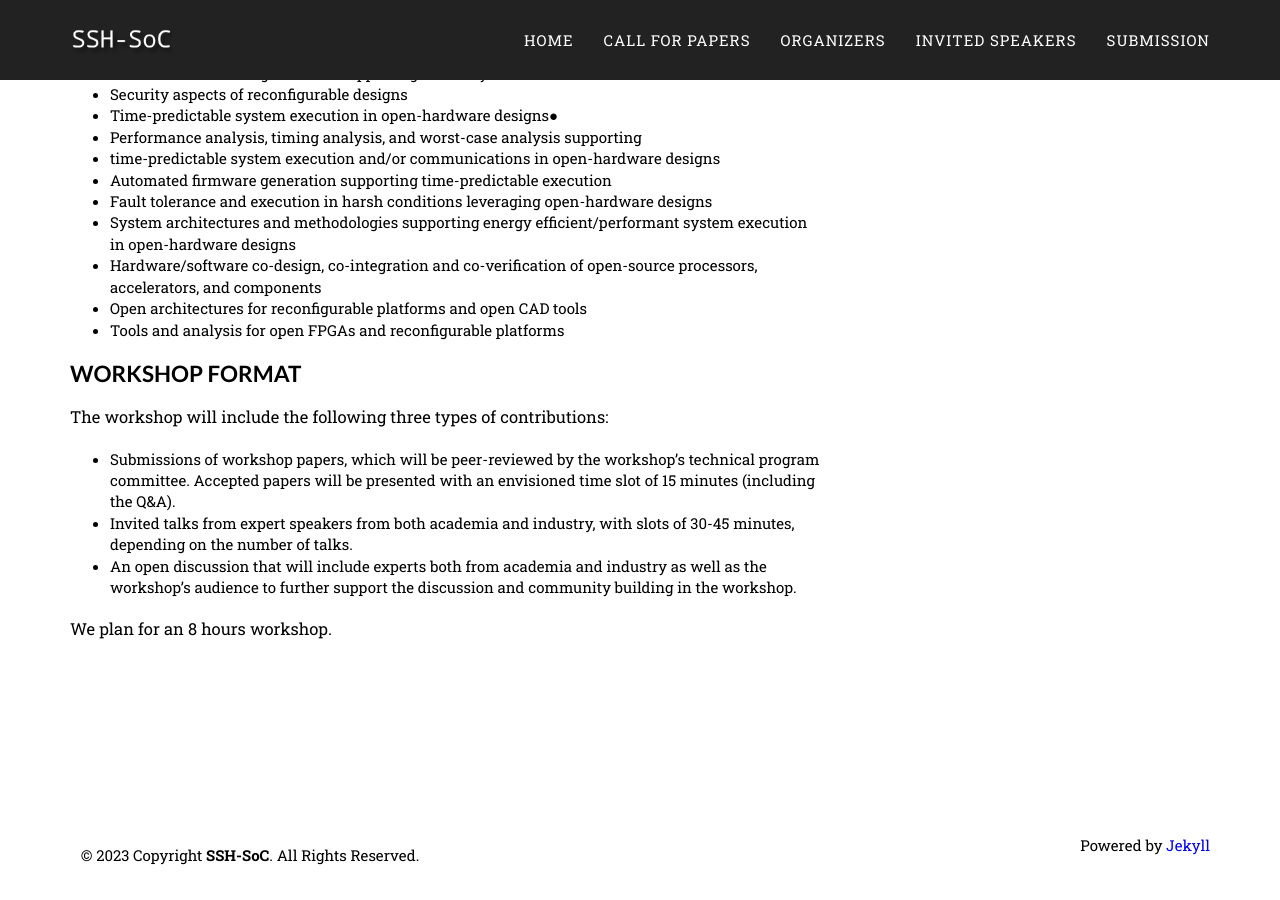
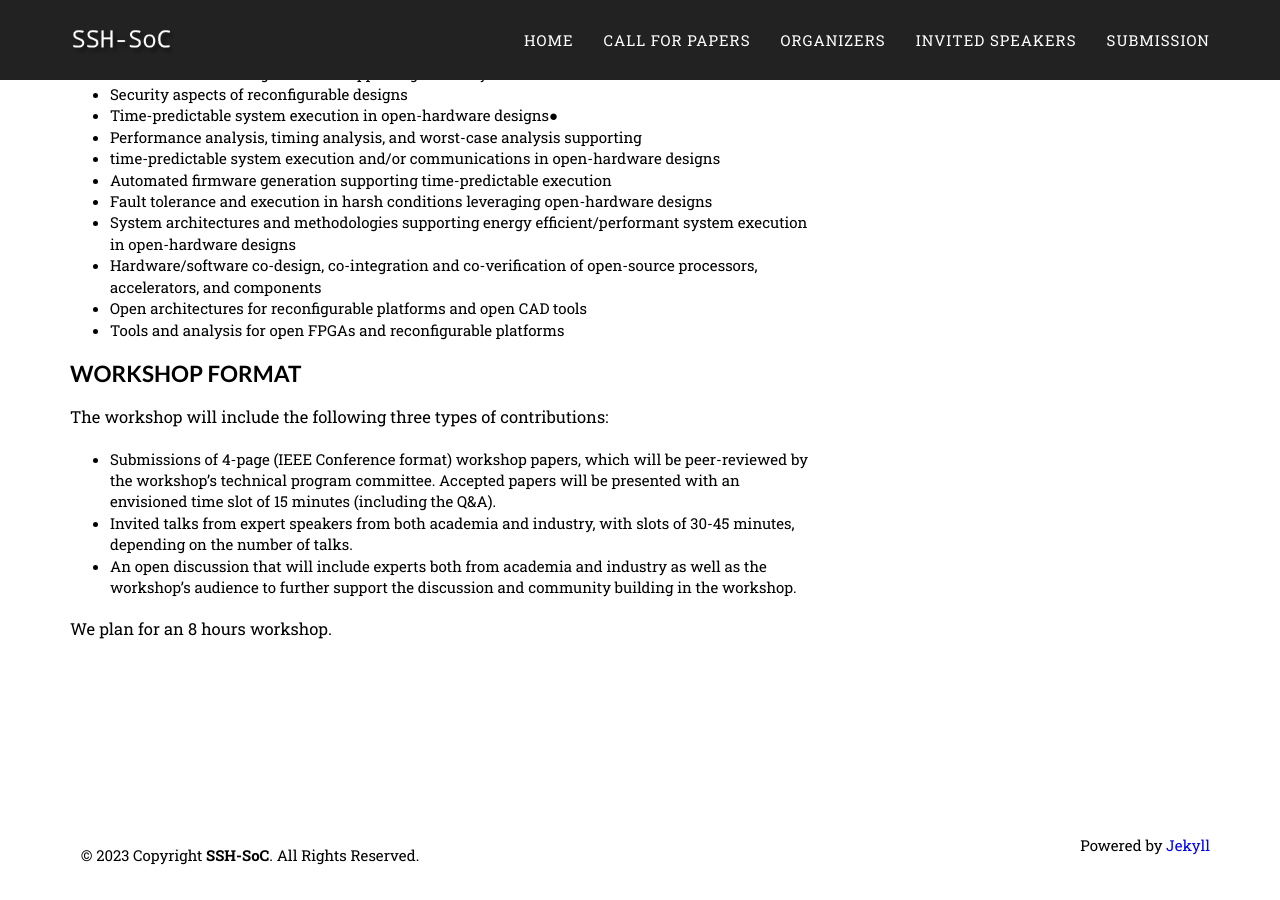
Before and after one commit to SSH-SoC-workshop/2024, a Jekyll site: the page built from index.markdown, in a window 1280 px wide and 900 px high, scrolled down 2049 px. Built offline with Jekyll 4.4.1, drawn with Linux system fonts in a browser that asks for light colours; some web fonts are replaced; our own code applies the rules of GitHub Pages for plain Markdown files.

Commit message:
Update index with 4-page info

```diff
--- a/index.markdown
+++ b/index.markdown
@@ -43,7 +43,7 @@
 ## Workshop format
 
 The workshop will include the following three types of contributions:
-- Submissions of workshop papers, which will be peer-reviewed by the workshop’s technical program committee. Accepted papers will be presented with an envisioned time slot of 15 minutes (including the Q&A).
+- Submissions of 4-page (IEEE Conference format) workshop papers, which will be peer-reviewed by the workshop’s technical program committee. Accepted papers will be presented with an envisioned time slot of 15 minutes (including the Q&A).
 - Invited talks from expert speakers from both academia and industry, with slots of 30-45 minutes, depending on the number of talks.
 - An open discussion that will include experts both from academia and industry as well as the workshop’s audience to further support the discussion and community building in the workshop.
 
```
